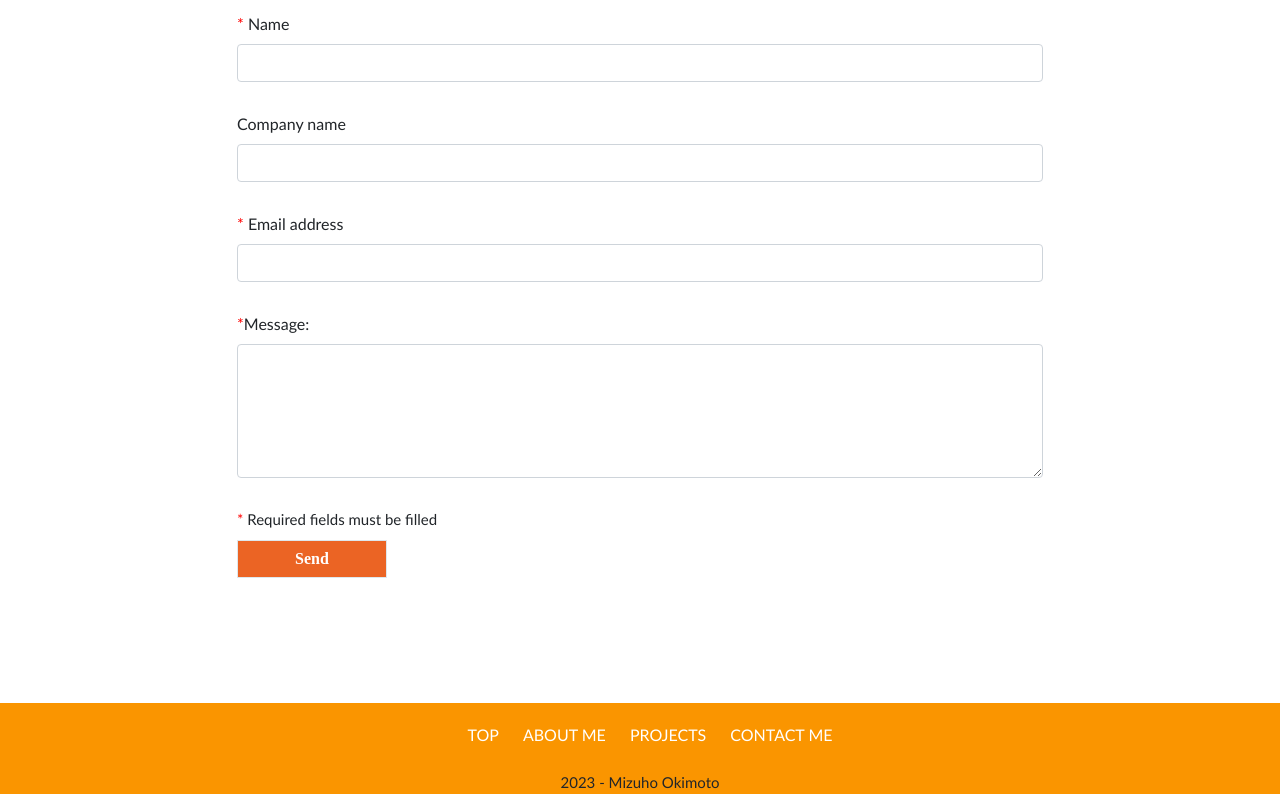
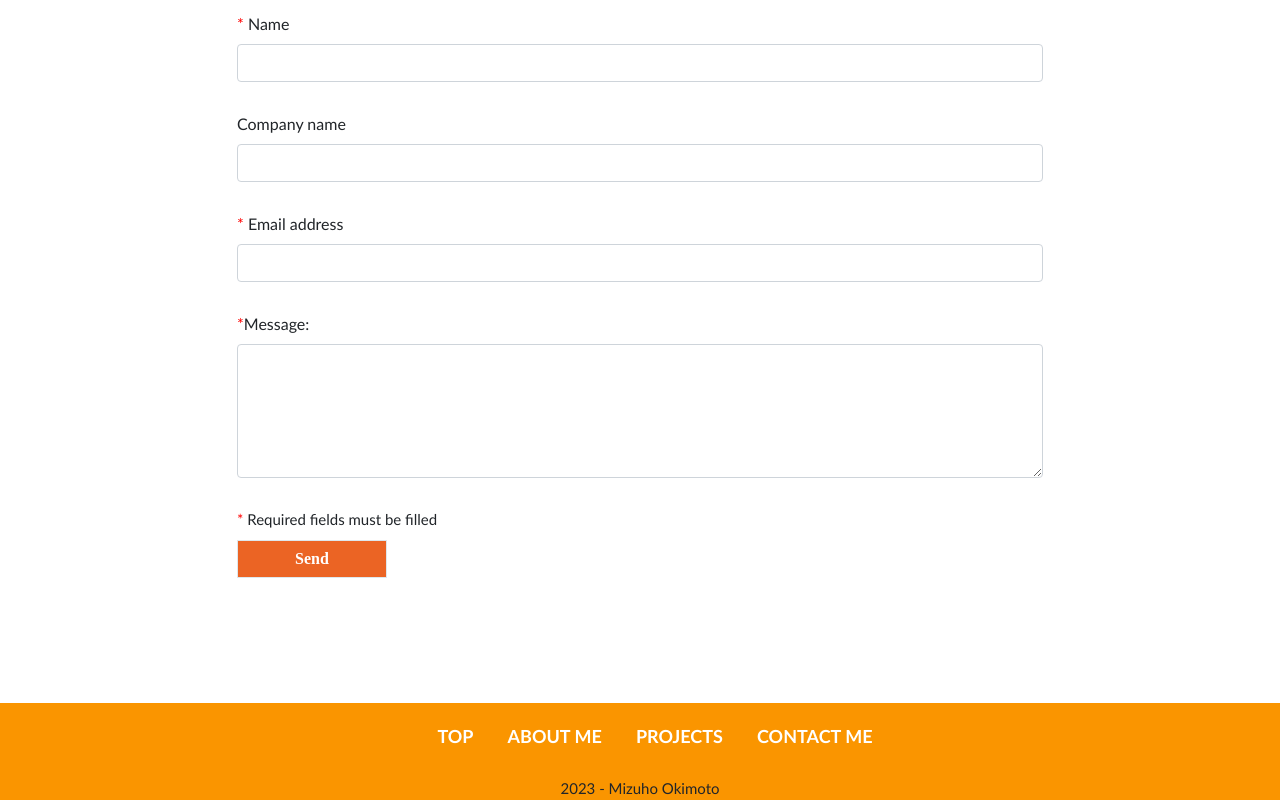
Before and after one commit to MizuhoOkimoto/Mizuho_Portfolio, a website: page index.html in a window 1280 px wide. Shown: the part 3435-4235 px from the top of the page. Drawn offline with nearby package versions, Linux system fonts and the light colour scheme.

Commit message:
Change footer fonts

```diff
--- a/src/css/stylesheet.css
+++ b/src/css/stylesheet.css
@@ -378,7 +378,10 @@ footer li {
   padding-bottom: 10px;
   /* color: white; */
   display: inline;
-  margin-left: 20px;
+  margin-left: 30px;
+  font-style: bold;
+  font-weight: 700;
+  font-size: 18px;
 }
 .footer_elements {
   padding-top: 20px;
```
